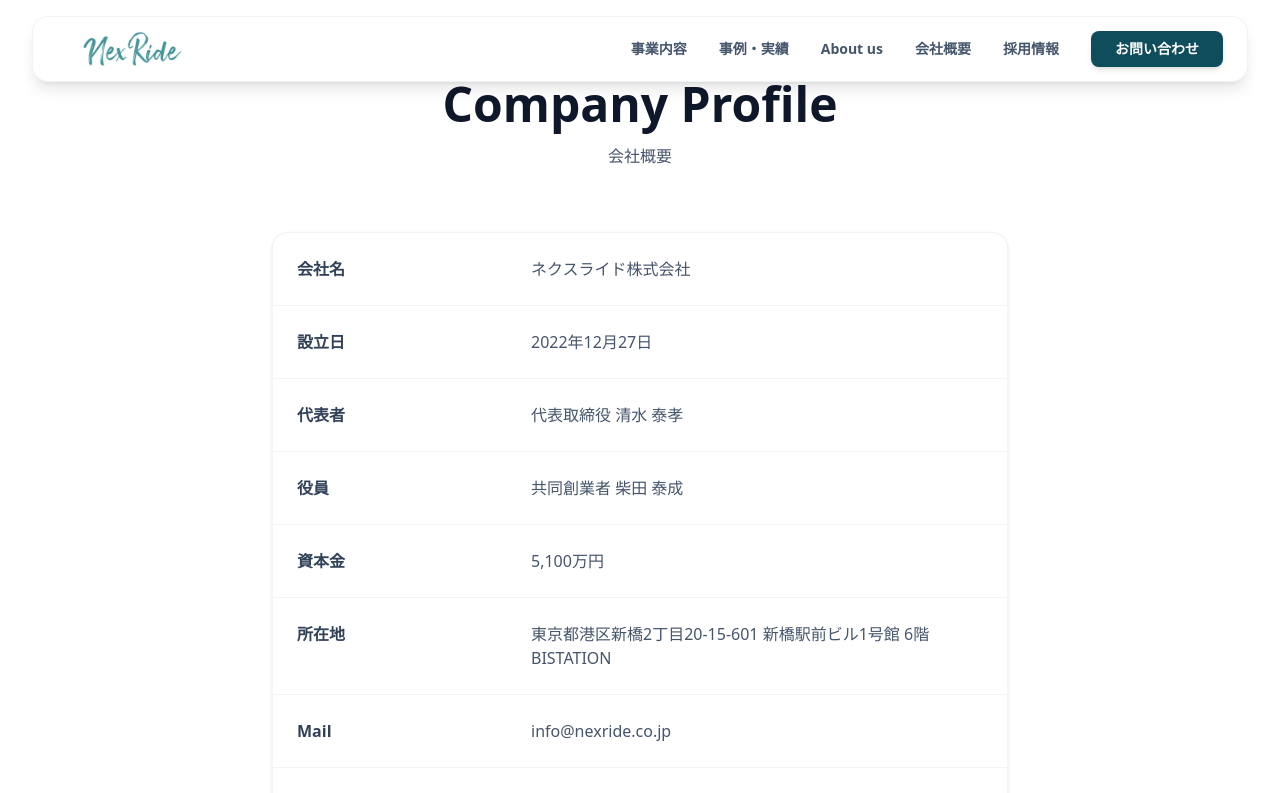
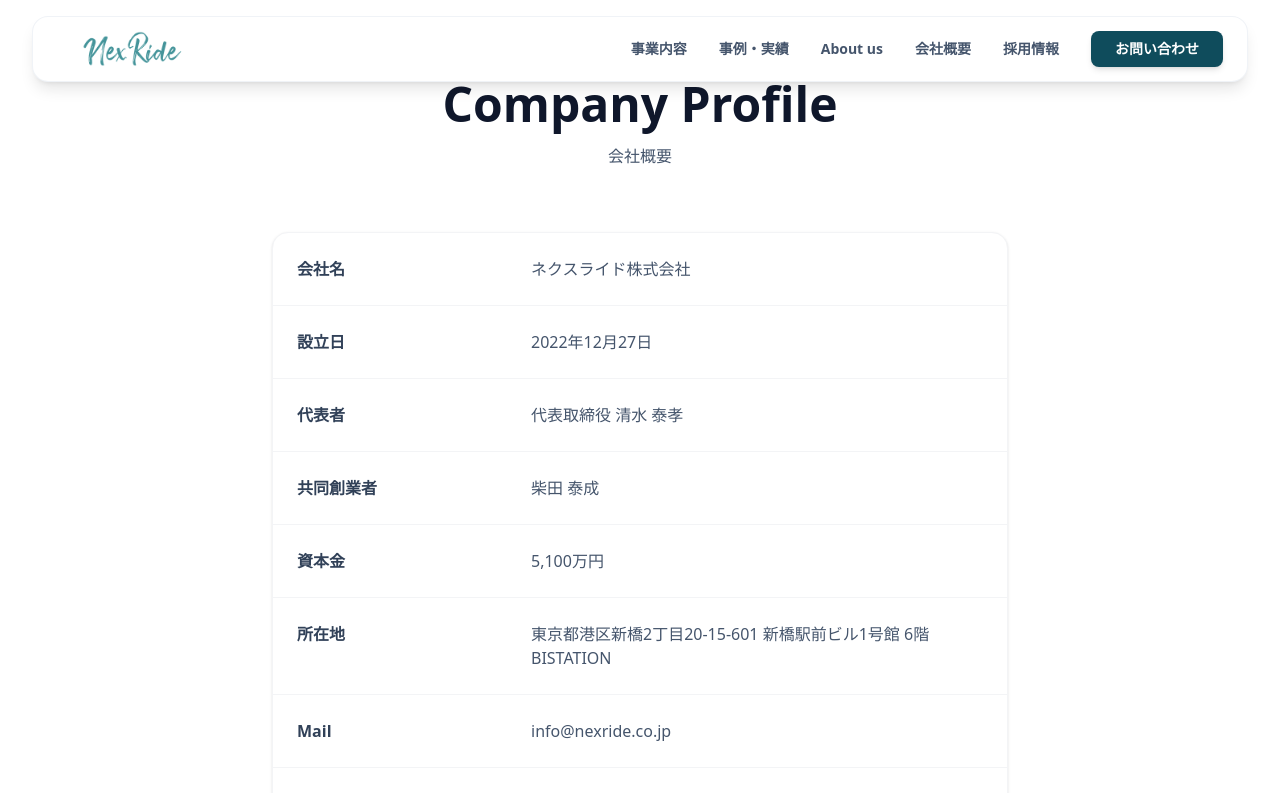
Before and after one commit to Yasu117/nexride-web, a Next.js app: page /about/company in a window 1280 px wide. Shown: the top 793 px of the page. Built offline with nearby package versions, Linux system fonts and the light colour scheme.

Commit message:
更新: 役員の項目名を共同創業者に変更

```diff
--- a/app/about/company/page.tsx
+++ b/app/about/company/page.tsx
@@ -12,7 +12,7 @@ export default function CompanyPage() {
                         { label: '会社名', value: 'ネクスライド株式会社' },
                         { label: '設立日', value: '2022年12月27日' },
                         { label: '代表者', value: '代表取締役 清水 泰孝' },
-                        { label: '役員', value: '共同創業者 柴田 泰成' },
+                        { label: '共同創業者', value: '柴田 泰成' },
                         { label: '資本金', value: '5,100万円' },
                         { label: '所在地', value: '東京都港区新橋2丁目20-15-601 新橋駅前ビル1号館 6階 BISTATION' },
                         { label: 'Mail', value: 'info@nexride.co.jp' },
--- a/app/company/page.tsx
+++ b/app/company/page.tsx
@@ -25,8 +25,8 @@ export default function CompanyPage() {
                             <dd className="w-full md:w-3/4 text-slate-600">代表取締役 清水 泰孝</dd>
                         </div>
                         <div className="flex flex-col md:flex-row p-4 hover:bg-slate-50/50 transition-colors items-center">
-                            <dt className="w-full md:w-1/4 font-bold text-slate-900 mb-2 md:mb-0">役員</dt>
-                            <dd className="w-full md:w-3/4 text-slate-600">共同創業者 柴田 泰成</dd>
+                            <dt className="w-full md:w-1/4 font-bold text-slate-900 mb-2 md:mb-0">共同創業者</dt>
+                            <dd className="w-full md:w-3/4 text-slate-600">柴田 泰成</dd>
                         </div>
                         <div className="flex flex-col md:flex-row p-4 hover:bg-slate-50/50 transition-colors items-center">
                             <dt className="w-full md:w-1/4 font-bold text-slate-900 mb-2 md:mb-0">資本金</dt>
```
